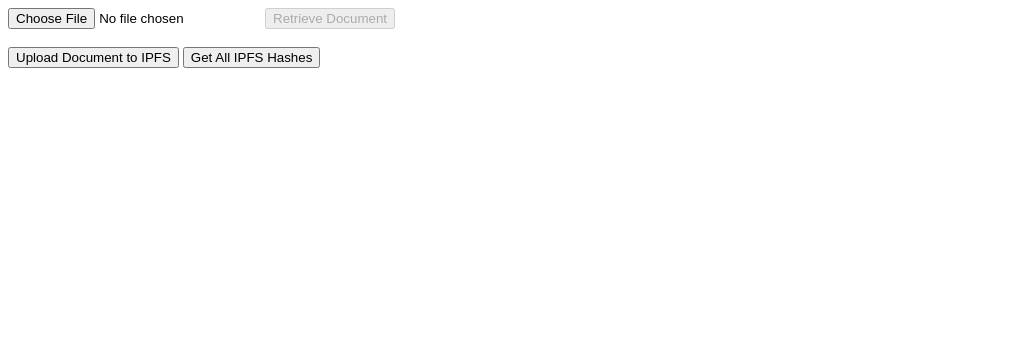
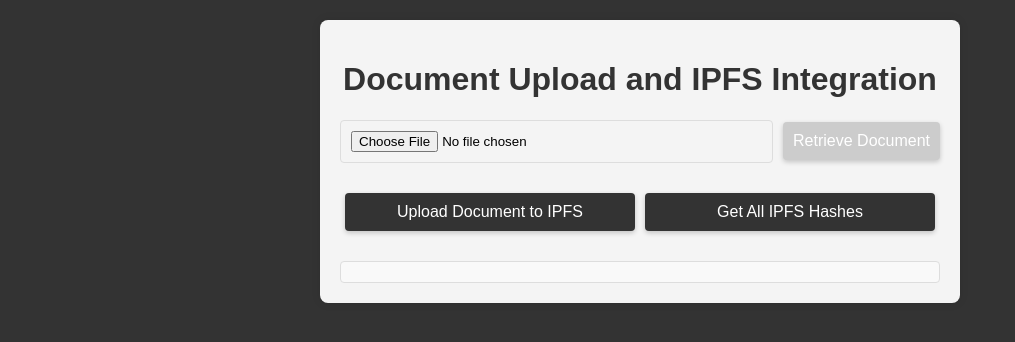
Before and after one commit to tejas6996/Blockchain-Based-eVault-for-Legal-Documents-with-Ethereum-and-IPFS, a plain HTML site: page front.html in a window 1280 px wide. Shown: the whole page, without its empty margins (0-1015 px from the left). Drawn offline with Linux system fonts and the light colour scheme.

Commit message:
Update front.html

```diff
--- a/front.html
+++ b/front.html
@@ -4,17 +4,90 @@
     <meta charset="UTF-8">
     <meta name="viewport" content="width=device-width, initial-scale=1.0">
     <title>Document Upload and IPFS Integration</title>
+    <style>
+        body {
+            font-family: Arial, sans-serif;
+            background-color: #333;
+            margin: 0;
+            padding: 20px;
+        }
+        .container {
+            max-width: 600px;
+            margin: auto;
+            background: #f4f4f4;
+            padding: 20px;
+            border-radius: 8px;
+            box-shadow: 0 0 10px rgba(0, 0, 0, 0.1);
+        }
+        h1 {
+            text-align: center;
+            color: #333;
+        }
+        .file-input-container {
+            display: flex;
+            align-items: center;
+            margin-bottom: 20px;
+        }
+        input[type="file"] {
+            flex-grow: 1;
+            padding: 10px;
+            margin-right: 10px;
+            border-radius: 4px;
+            border: 1px solid #ddd;
+        }
+        button {
+            padding: 10px;
+            border: none;
+            border-radius: 4px;
+            cursor: pointer;
+            font-size: 16px;
+            background-color: #333;
+            color: white;
+            box-shadow: 0 2px 5px rgba(0, 0, 0, 0.2);
+            transition: background-color 0.3s, box-shadow 0.3s;
+        }
+        button:hover {
+            background-color: #555;
+            box-shadow: 0 4px 10px rgba(0, 0, 0, 0.3);
+        }
+        #retrieveButton:disabled {
+            background-color: #ccc;
+            cursor: not-allowed;
+        }
+        .button-group {
+            display: flex;
+            justify-content: center;
+            flex-wrap: wrap;
+        }
+        .button-group button {
+            width: calc(50% - 10px);
+            margin: 10px 5px;
+        }
+        #hashesContainer {
+            margin-top: 20px;
+            padding: 10px;
+            background-color: #f9f9f9;
+            border: 1px solid #ddd;
+            border-radius: 4px;
+            max-height: 200px;
+            overflow-y: auto;
+        }
+    </style>
 </head>
 <body>
-    <input type="file" id="fileInput">
-    <button id="retrieveButton" disabled>Retrieve Document</button>
-    <input type="text" id="shareLink" readonly hidden>
-
-    <br><br>
-
-    <button id="uploadButton">Upload Document to IPFS</button>
-    <button id="getHashesButton">Get All IPFS Hashes</button>
-    <div id="hashesContainer"></div>
+    <div class="container">
+        <h1>Document Upload and IPFS Integration</h1>
+        <div class="file-input-container">
+            <input type="file" id="fileInput">
+            <button id="retrieveButton" disabled>Retrieve Document</button>
+        </div>
+        <div class="button-group">
+            <button id="uploadButton">Upload Document to IPFS</button>
+            <button id="getHashesButton">Get All IPFS Hashes</button>
+        </div>
+        <input type="text" id="shareLink" readonly hidden>
+        <div id="hashesContainer"></div>
+    </div>
 
     <script>
         const fileInput = document.getElementById('fileInput');
@@ -66,7 +139,28 @@
         });
 
         getHashesButton.addEventListener('click', async () => {
+            try {
+                const response = await fetch("/getIpfsHashes");
+                if (!response.ok) {
+                    throw new Error("Error fetching IPFS hashes");
+                }
 
+                const hashes = await response.json();
+                hashesContainer.innerHTML = '';
+
+                if (hashes.length === 0) {
+                    hashesContainer.textContent = 'No IPFS hashes found.';
+                } else {
+                    hashes.forEach(hash => {
+                        const hashElement = document.createElement('div');
+                        hashElement.textContent = hash;
+                        hashesContainer.appendChild(hashElement);
+                    });
+                }
+            } catch (error) {
+                console.error(error);
+                alert('Error fetching IPFS hashes');
+            }
         });
     </script>
 </body>
```
